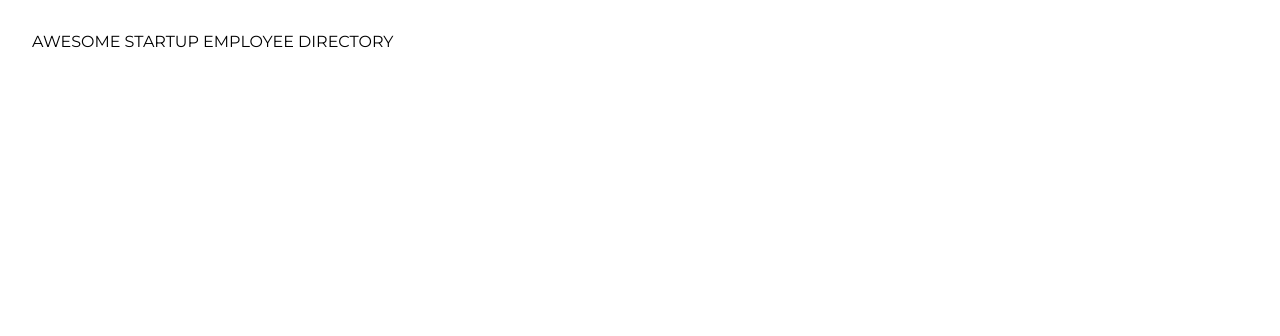
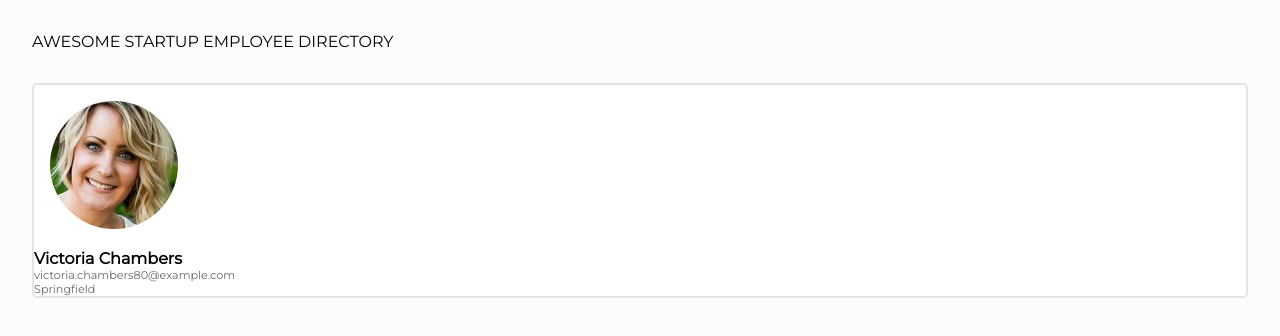
Before and after one commit to realjhoo/treehouse-project-8, a plain HTML site: page index.html in a window 1280 px wide. Drawn offline with Linux system fonts and the light colour scheme.

Commit message:
20 July Commit

```diff
--- a/css/style.css
+++ b/css/style.css
@@ -3,12 +3,14 @@
    padding: 0;
    margin: 0;
 }
+
 canvas {
    max-width: 100%;
 }
 
 body {
    font-family: 'Montserrat', sans-serif;
+   background-color: #FBFCFB;
 }
 
 .page-title {
@@ -16,3 +18,25 @@ body {
    margin-top: 2em;
    margin-left: 2em;
 }
+
+.card {
+   background-color: #fff;
+   border: 2px solid #e4e4e4;
+   border-radius: 5px;
+   margin: 2rem;
+}
+
+.employee-image {
+   border-radius: 50%;
+   margin: 1rem;
+}
+
+.employee-name {
+   font-weight: bolder;
+}
+
+.employee-email,
+.employee-city {
+   font-size: 0.7rem;
+   color: #666;
+}
--- a/index.html
+++ b/index.html
@@ -11,7 +11,7 @@
 
 <body>
     <p class="page-title">Awesome Startup Employee Directory</p>
-    <div class="cards">
+    <div id="cards-wrapper">
         <!-- JavaScript inserts stuff here -->
     </div>
 
--- a/js/app.js
+++ b/js/app.js
@@ -1,11 +1,60 @@
-function getUsers() {
-   // dummy
+function showUsers() {
+   // ***** dummy data for testing ********
+   const employeeData = [
+      {
+         image: "images/member-1.jpg",
+         first_name: "Victoria",
+         last_name: "Chambers",
+         email: "victoria.chambers80@example.com",
+         city: "Springfield"
+      }
+   ];
+   // TODO
+   // bring JSON data into this function
+   // Loop thru data, creating one card for each employee
+   // STYLE so info aligns with image
+   // shorten card
+   // make grid
+
+   // +_+_+_+_+_+_+_+_+_+  CREATE CARDS +_+_+_+_+_+_+_+_+_+_+_+_+_+_+
+   //create card
+   let cards_wrapper = document.getElementById("cards-wrapper");
+   let card = document.createElement("div");
+   card.setAttribute("class", "card");
+   cards_wrapper.appendChild(card);
+
+   // create image
+   let employee_image = document.createElement("img");
+   employee_image.setAttribute("src", employeeData[0].image);
+   employee_image.setAttribute("class", "employee-image");
+   card.appendChild(employee_image);
+
+   //create name
+   let employee_name = document.createElement("p");
+   employee_name.setAttribute("class", "employee-name");
+   employee_name.innerHTML =
+      employeeData[0].first_name + " " + employeeData[0].last_name;
+   card.appendChild(employee_name);
+
+   // create email
+   let employee_email = document.createElement("p");
+   employee_email.setAttribute("class", "employee-email");
+   employee_email.innerHTML = employeeData[0].email;
+   card.appendChild(employee_email);
+
+   //create city
+   let employee_city = document.createElement("p");
+   employee_city.setAttribute("class", "employee-city");
+   employee_city.innerHTML = employeeData[0].city;
+   card.appendChild(employee_city);
+   // +_+_+_+_+_+_+_+_+_+_+_+_+_+_+_+_+_+_+_+_+_+_+_+_+_+_+_+_+_+_+_+
 }
 
 function main() {
    // This comment serves no purpose
    let disclaimer = "This is the JavaScript for Treehouse Project 8";
    console.log(disclaimer);
+   showUsers();
 }
 
 main();
```
Also changed, not shown: images/member-1.jpg (added).
